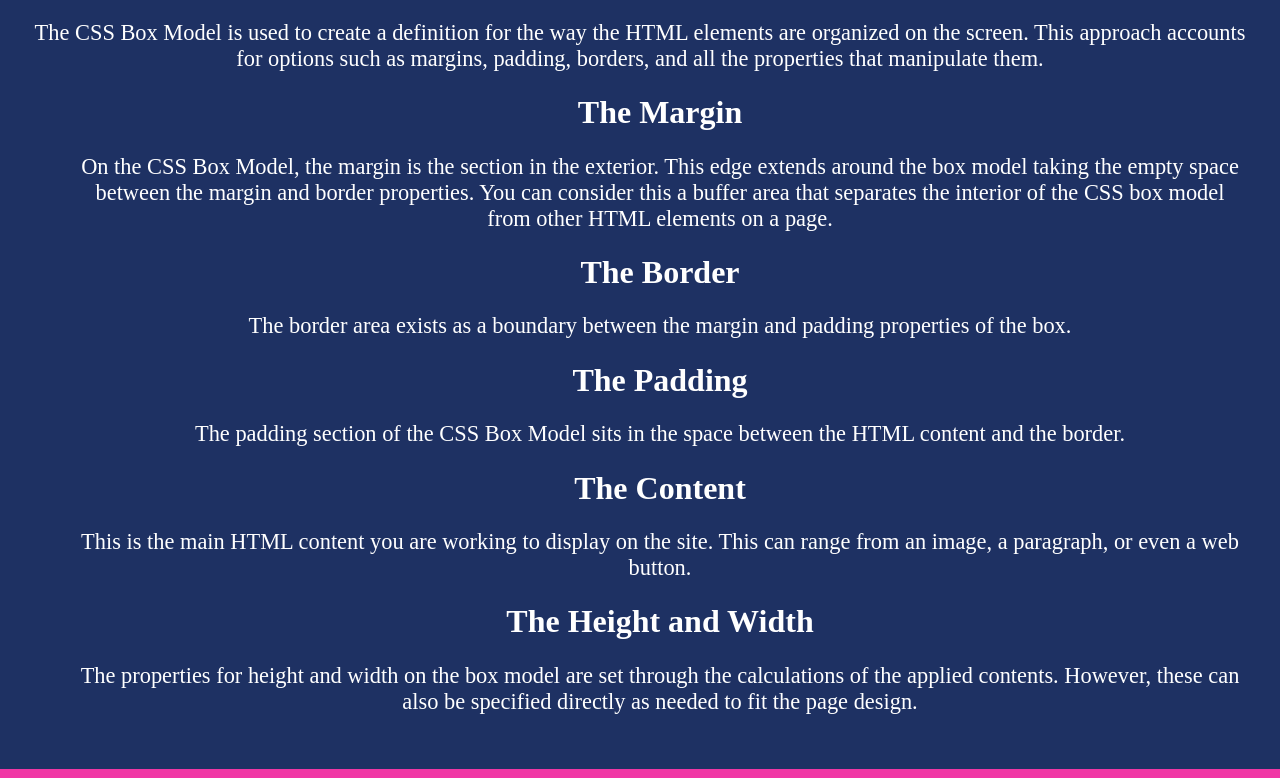
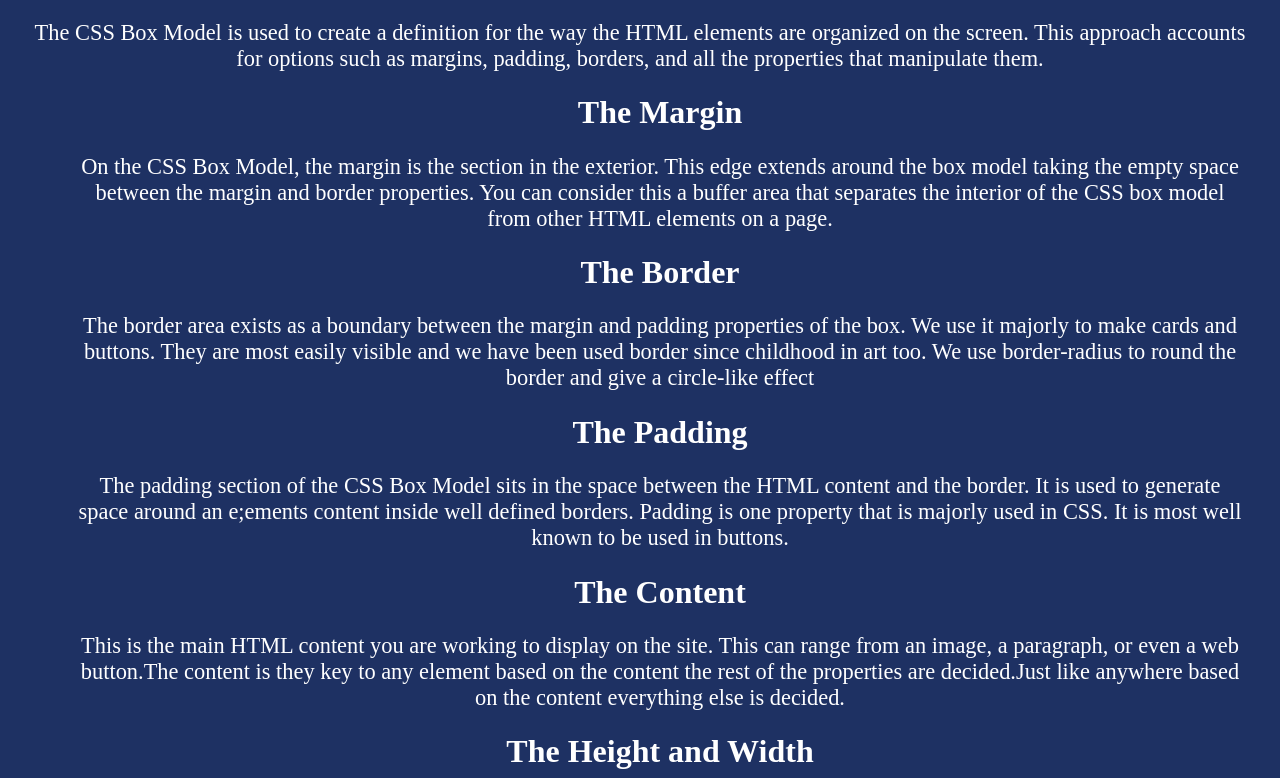
Before and after one commit to harshithbadiga/portfolio-new, a plain HTML site: page box.html in a window 1280 px wide. Shown: the part 174-952 px from the top of the page. Drawn offline with Linux system fonts and the light colour scheme.

Commit message:
content added

```diff
--- a/box.html
+++ b/box.html
@@ -28,15 +28,15 @@
                  <li class="list-title">The Margin</li>
                  <p>On the CSS Box Model, the margin is the section in the exterior. This edge extends around the box model taking the empty space between the margin and border properties. You can consider this a buffer area that separates the interior of the CSS box model from other HTML elements on a page. </p>
                  <li class="list-title">The Border</li>
-                 <p>The border area exists as a boundary between the margin and padding properties of the box.</p>
+                 <p>The border area exists as a boundary between the margin and padding properties of the box. We use it majorly to make cards and buttons. They are most easily visible and we have been used border since childhood in art too. We use border-radius to round the border and give a circle-like effect</p>
                  <li class="list-title">The Padding</li>
-                 <p>The padding section of the CSS Box Model sits in the space between the HTML content and the border.</p>
+                 <p>The padding section of the CSS Box Model sits in the space between the HTML content and the border. It is used to generate space around an e;ements content inside well defined borders. Padding is one property that is majorly used in CSS. It is most well known to be used in buttons.</p>
                  <li class="list-title">
                     The Content</li>
-                 <p> This is the main HTML content you are working to display on the site. This can range from an image, a paragraph, or even a web button.</p>
+                 <p> This is the main HTML content you are working to display on the site. This can range from an image, a paragraph, or even a web button.The content is they key to any element based on the content the rest of the properties are decided.Just like anywhere based on the content everything else is decided.</p>
                  <li class="list-title">
                     The Height and Width</li>
-                 <p>The properties for height and width on the box model are set through the calculations of the applied contents. However, these can also be specified directly as needed to fit the page design. </p>
+                 <p>The properties for height and width on the box model are set through the calculations of the applied contents. However, these can also be specified directly as needed to fit the page design.We use various units to define the height and width. We majorly use veiwport-height and viewport-width and pixels. We use pixels majorly to hardcode values </p>
              </ul>
          </div>
         </div>
```
